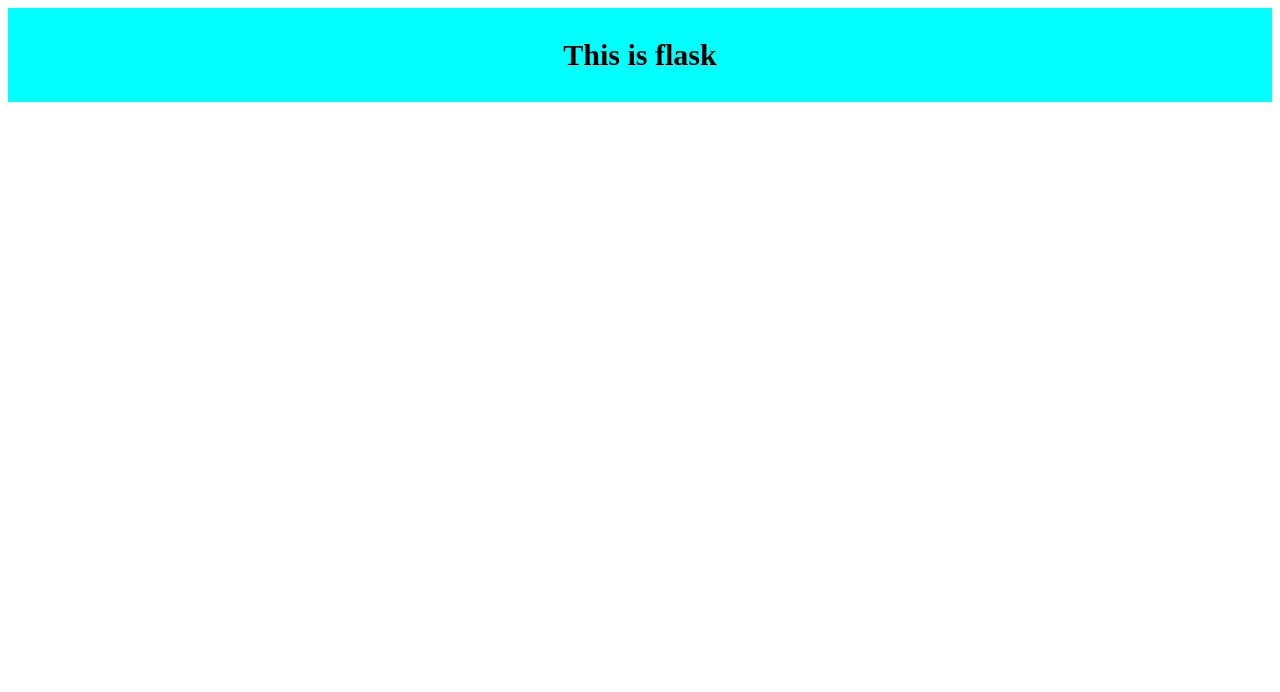
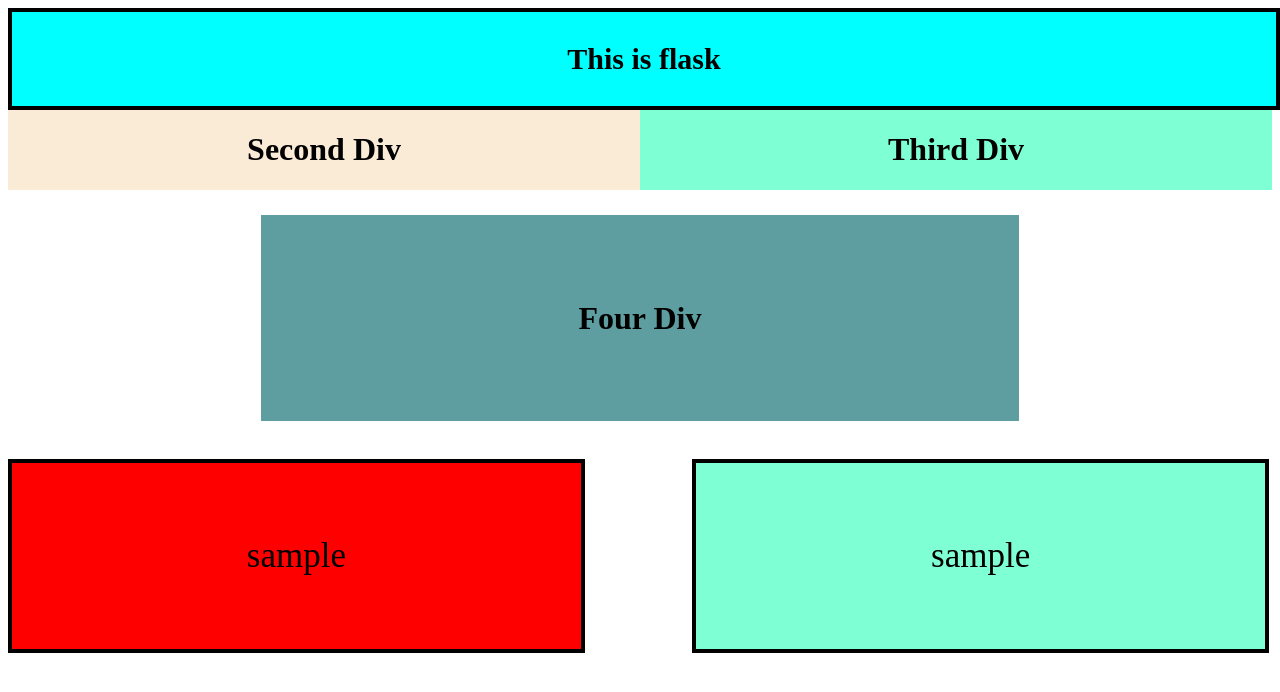
Before and after one commit to codewala-feed/susmi, a plain HTML site: page sample2/templates/index.html in a window 1280 px wide. Drawn offline with Linux system fonts and the light colour scheme.

Commit message:
sample2 code

```diff
--- a/sample2/static/css/style.css
+++ b/sample2/static/css/style.css
@@ -1,8 +1,54 @@
 .first-div{
-    float: right;
+    float: left;
     width: 100%;
     background-color: aqua;
     font-size: 30px;
     font-weight: 900;
     text-align: center;
+    border: 4px solid black;
 }
+
+.second-div{
+    float: left;
+    width: 50%;
+    background-color: antiquewhite;
+    text-align: center;
+}
+
+.third-div{
+    float: left;
+    width: 50%;
+    background-color: aquamarine;
+    text-align: center;
+}
+
+.fourth-div{
+    float: left;
+    width: 60%;
+    background-color: cadetblue;
+    margin: 2% 20% 3% 20%;
+    text-align: center;
+    padding: 5% 0% 5% 0%;
+}
+
+.fifth-div{
+    float: left;
+    width: 45%;
+    background-color: red;
+    border: 4px solid black;
+    font-size: 35px;
+    padding: 3% 0% 3% 0%;
+    text-align: center;
+    margin: 0% 4.25% 20% 0%;
+}
+
+.sixth-div{
+    float: left;
+    width: 45%;
+    background-color: aquamarine;
+    border: 4px solid black;
+    padding: 3% 0% 3% 0%;
+    text-align: center;
+    font-size: 35px;
+    margin: 0% 0% 20% 4.25%;
+}
--- a/sample2/templates/index.html
+++ b/sample2/templates/index.html
@@ -8,5 +8,25 @@
     <div class="first-div">
         <p>This is flask</p>
     </div>
+
+    <div class="second-div">
+        <h1>Second Div</h1>
+    </div>
+
+    <div class="third-div">
+        <h1>Third Div</h1>
+    </div>
+
+    <div class="fourth-div">
+        <h1>Four Div</h1>
+    </div>
+
+    <div class="fifth-div">
+        <p>sample</p>
+    </div>
+    <div class="sixth-div">
+        <p>sample</p>
+    </div>
+
 </body>
 </html>
```
